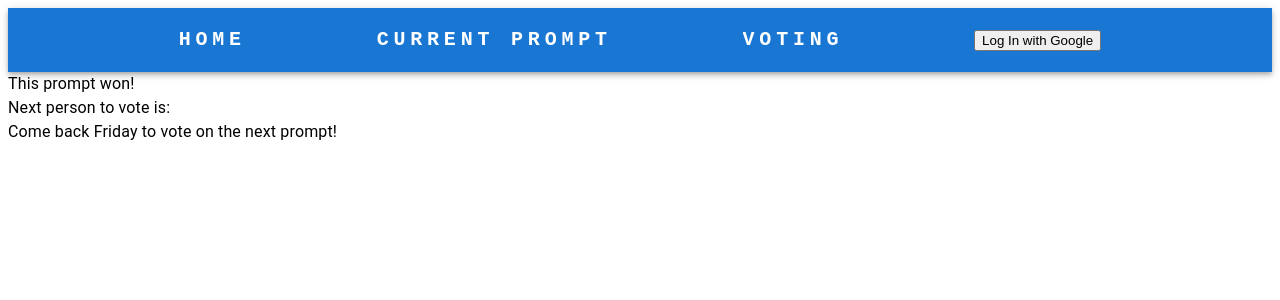
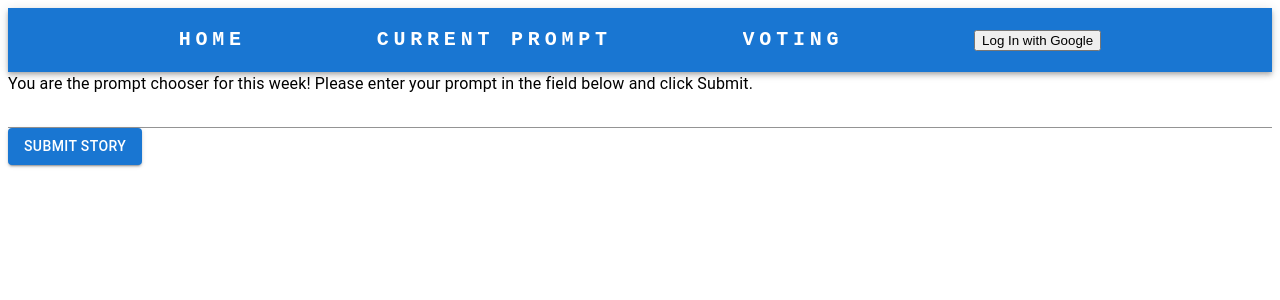
Before and after one commit to wcolburn/CreativeWritingGroupPrompts, a Next.js app: page /voting in a window 1280 px wide. Shown: the top 300 px of the page. Built offline with nearby package versions, Linux system fonts and the light colour scheme; no server answers; the database is empty.

Commit message:
Ask current chooser for prompt

```diff
--- a/src/app/voting/page.tsx
+++ b/src/app/voting/page.tsx
@@ -3,24 +3,23 @@
 import NavBar from "@/components/Navbar";
 import { useUserContext } from "@/context/userContext";
 import { useGroupContext } from "@/context/groupContext"
-import { Typography } from "@mui/material";
+import { Button, TextField, Typography } from "@mui/material";
+import { useEffect, useState } from "react";
+import { Prompt } from "@/types/prompt";
 
 export default function Voting() {
 
-    const user  = useUserContext();
-    const { isVoting } = useGroupContext();
+    const { currentPrompt } = useGroupContext();
 
     return (
         <div>
             <header> <NavBar /> </header>
             <main>
                 {
-                    isVoting ? (
-                        // If current voting, display voting board
-                        <VotingBoard />
+                    currentPrompt ? (
+                        <DisplayPrompt />
                     ) : (
-                        // Else, display winning prompt and say next voting time
-                        <VotingResults />
+                        <NextPromptInputForm />
                     )
                 }
             </main>
@@ -28,19 +27,49 @@ export default function Voting() {
     );
 }
 
-function VotingBoard() {
+function NextPromptInputForm() {
+
+    const { nextPromptChooser, setCurrentPrompt } = useGroupContext();
+    const user  = useUserContext();
+    const [prompt, setPrompt] = useState<string>("");
+
+    function handleSubmit() {
+        setCurrentPrompt(prompt);
+    }
+
     return (
-        <div>Vote please</div>
+        <div>
+            {
+                user?.uid == nextPromptChooser ? (
+                        <div>
+                            <Typography>You are the prompt chooser for this week! Please enter your prompt in the field below and click Submit.</Typography>
+                            <TextField
+                                id="Prompt"
+                                variant='standard'
+                                value={prompt}
+                                fullWidth
+                                onChange={(event: React.ChangeEvent<HTMLInputElement>) => {
+                                    setPrompt(event.target.value);
+                                }}
+                            />
+                            <Button variant="contained" onClick={handleSubmit}>Submit Story</Button>
+                        </div>
+                ) : (
+                    <Typography>Hang tight! The prompt chooser for this week is working on it.</Typography>
+                )
+            }
+        </div>
     )
 }
 
-function VotingResults() {
+function DisplayPrompt() {
 
-    const { nextPromptChooser } = useGroupContext();
+    const { nextPromptChooser, currentPrompt } = useGroupContext();
 
     return (
         <div>
-            <Typography>This prompt won!</Typography>
+            <Typography>This prompt won:</Typography>
+            <Typography>{currentPrompt}</Typography>
             <Typography>Next person to vote is: {nextPromptChooser}</Typography>
             <Typography>Come back Friday to vote on the next prompt!</Typography>
         </div>
--- a/src/context/groupContext.tsx
+++ b/src/context/groupContext.tsx
@@ -14,11 +14,12 @@ import { Prompt } from "@/types/prompt";
 const GroupContext = createContext<{
     isVoting: boolean,
     nextPromptChooser: string | null,
-    currentPrompt: Prompt | null,
+    currentPrompt: string | null,
     addNewStory: Function,
     stories: Story[] | null,
     getAuthorFromId: Function,
-    getStory: Function
+    getStory: Function,
+    setCurrentPrompt: Function
 } | undefined>(undefined);
 
 export function GroupContextProvider({ children } : { children: ReactNode}) {
@@ -26,9 +27,8 @@ export function GroupContextProvider({ children } : { children: ReactNode}) {
 
     const [isVoting, setIsVoting] = useState<boolean>(false);
     const [nextPromptChooser, setNextPromptChooser] = useState<string | null>(null);
-    const [currentPrompt, setCurrentPrompt] = useState<Prompt | null>(null);
+    const [currentPrompt, setCurrentPrompt] = useState<string | null>(null);
     const [stories, setStories] = useState<Story[] | null>(null);
-    const [promptChoices, setPromptChoices] = useState<string[]>([]);
 
     useEffect(()=> {
         fetchStories(setStories);
@@ -43,6 +43,16 @@ export function GroupContextProvider({ children } : { children: ReactNode}) {
         }
     }, [isVoting])
 
+    useEffect(()=>{
+        console.log("Middleware chooser: " + nextPromptChooser)
+    }, [nextPromptChooser])
+
+    useEffect(()=>{
+        if (currentPrompt) {
+            writeCurrentPrompt(currentPrompt);
+        }
+    }, [currentPrompt])
+
     function addNewStory(title: string, body: string, promptId: string) {
         writeNewStory(title, body, promptId, user);
     }
@@ -56,7 +66,7 @@ export function GroupContextProvider({ children } : { children: ReactNode}) {
     }
 
     return (
-        <GroupContext.Provider value={{ isVoting, nextPromptChooser, currentPrompt, addNewStory, stories, getAuthorFromId, getStory }}>
+        <GroupContext.Provider value={{ isVoting, nextPromptChooser, currentPrompt, addNewStory, stories, getAuthorFromId, getStory, setCurrentPrompt }}>
             {children}
         </GroupContext.Provider>
     )
@@ -129,11 +139,20 @@ async function fetchCurrentPrompt(setPrompt: Function) {
     const querySnapshot = await getDocs(collection(db, "prompts"));
     if (!querySnapshot.empty) {
         const prompts = querySnapshot.docs.map((doc) => doc.data() as Prompt);
-        prompts.sort((a, b) => b.creation.getTime() - a.creation.getTime());
+        prompts.sort((a, b) => b.creation.getTime() - a.creation.getTime()); // Sort so most recent is first in the array
         setPrompt(prompts[0]);
     } else {
         return null;
     }
+}
+
+async function writeCurrentPrompt(prompt: string | null) {
+    const newPrompt = doc(collection(db, "prompts"));
+    setDoc(newPrompt, {
+        id: uuid(),
+        prompt: prompt,
+        creation: Date.now()
+    });
 }
 
 function decideIfVoting(setIsVoting: Function) {
@@ -176,6 +195,7 @@ async function fetchPromptChooser(setChooser: Function) {
         if (currentChooser) {
             setChooser(currentChooser);
         }
+    } else{
+        setChooser(null);
     }
-    setChooser(null);
 }
```
